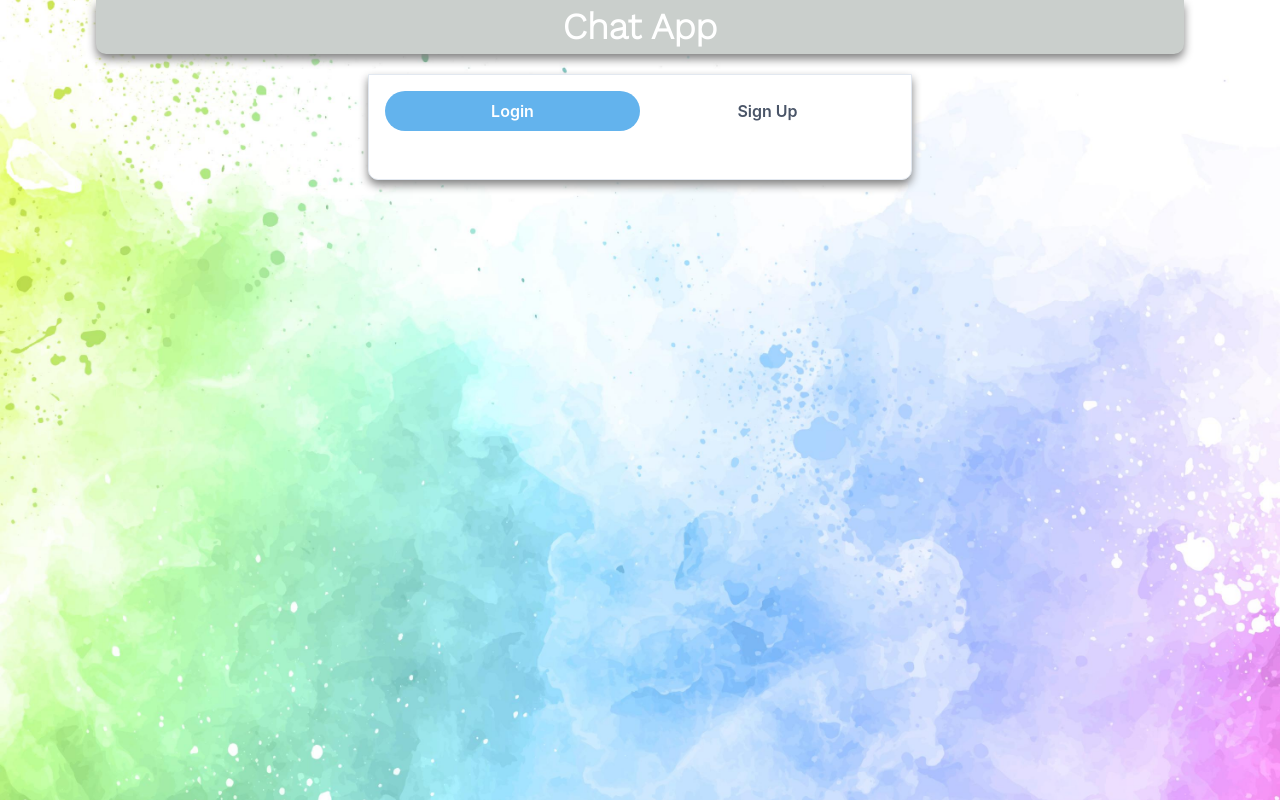
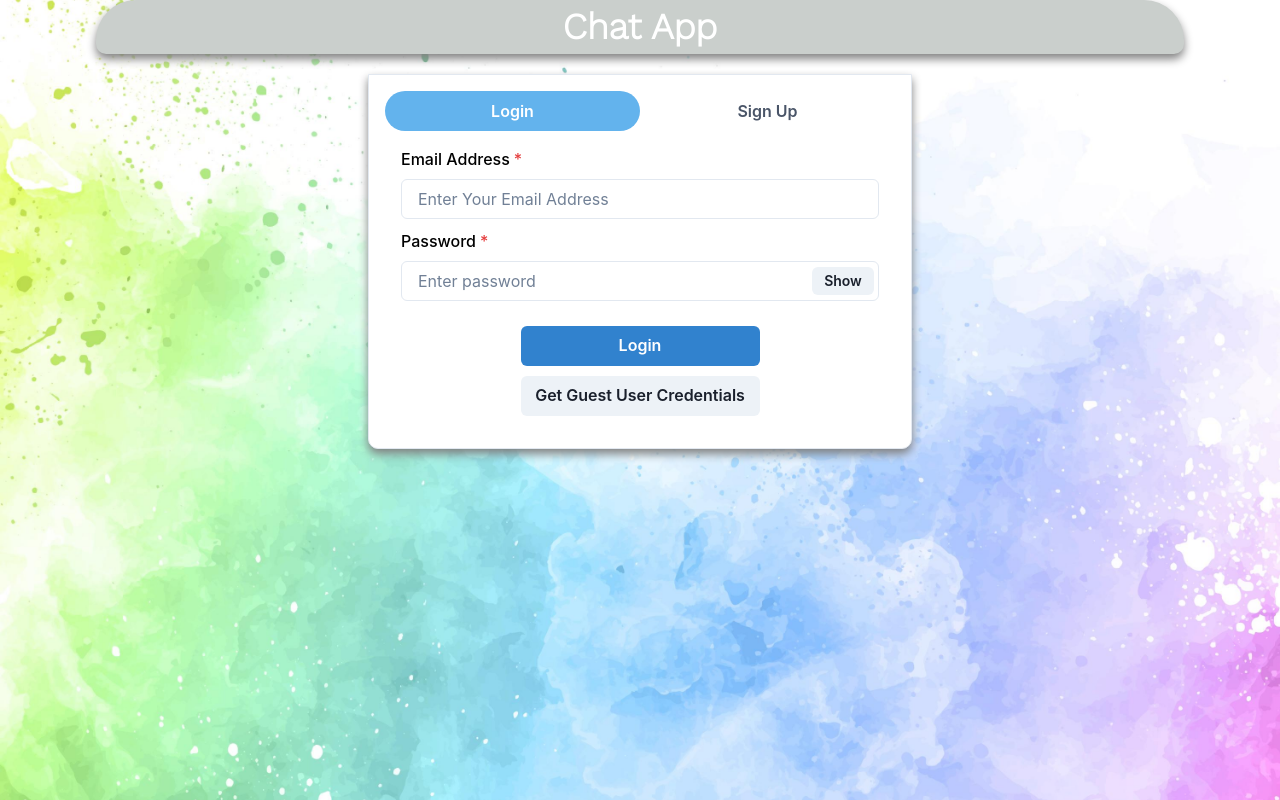
Before and after one commit to PMohanJ/Web-chat-application, a React (Create React App) app in the folder frontend/: page / in a window 1280 px wide. Built offline with nearby package versions, Linux system fonts and the light colour scheme.

Commit message:
Added homepage layout

```diff
--- a/frontend/src/App.css
+++ b/frontend/src/App.css
@@ -6,4 +6,5 @@
     background-image: url("./background_image.jpg");
     background-size: cover;
     background-position: center;
+    color: black;
 }
--- a/frontend/src/Pages/HomePage.js
+++ b/frontend/src/Pages/HomePage.js
@@ -1,6 +1,8 @@
 import React from 'react'
 import {Container, Box, Text} from "@chakra-ui/react";
 import {Tabs, TabList, Tab, TabPanels, TabPanel} from "@chakra-ui/react";
+import Login from "../components/authentication/Login"
+import Signup from "../components/authentication/Signup"
 
 const HomePage = () => {
   return (
@@ -13,7 +15,7 @@ const HomePage = () => {
         fontSize="4xl"
         background="#cacfcc"
         margin="0 40px 20px 40px"
-        borderRadius="0 0 10px 10px"
+        borderRadius="40px 40px 10px 10px"
         boxShadow="0 5px 10px gray "
       >
         <Text color="white" fontWeight="bold">Chat App</Text>
@@ -32,10 +34,10 @@ const HomePage = () => {
           </TabList>
           <TabPanels>
             <TabPanel>
-
+              <Login/>
             </TabPanel>
             <TabPanel>
-
+              <Signup/>
             </TabPanel>
           </TabPanels>
         </Tabs>
```
